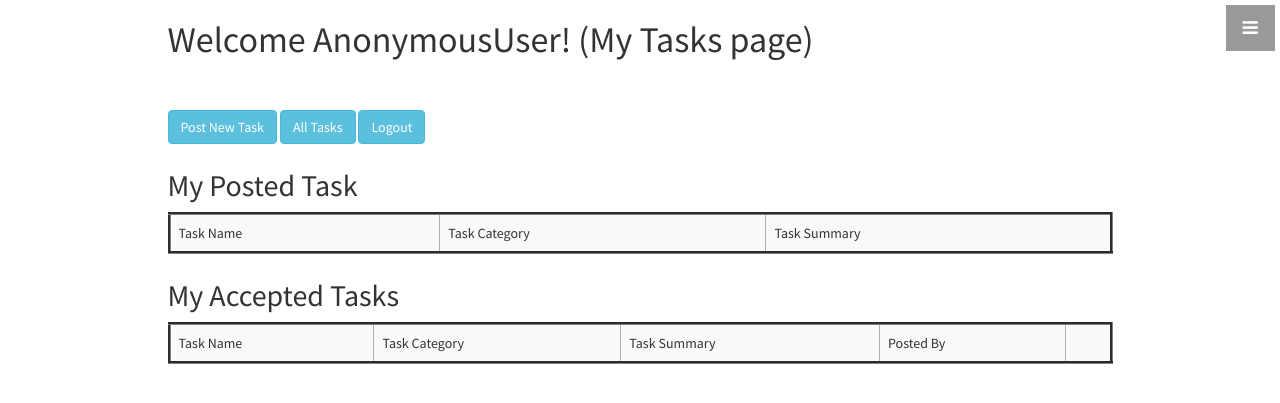
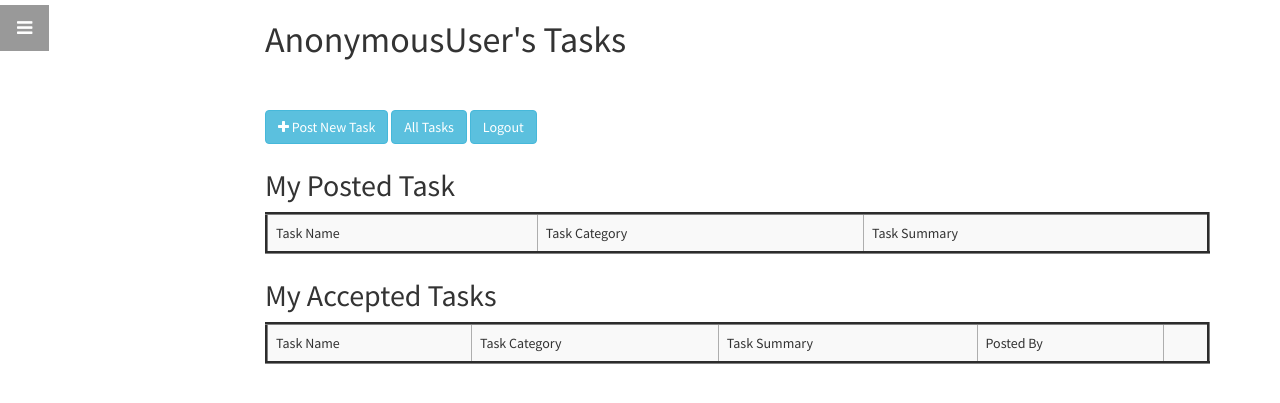
Before and after one commit to kayhuynh/CampusHelper, a Django app: template CampusHelperApp/templates/mytasks.html in a window 1280 px wide. Shown: the top 403 px of the page. Run offline with Django 3.2, Linux system fonts and the light colour scheme; the template is opened without the code that fills it, so the values that code supplies are empty; some libraries are stand-ins or nearby versions.

Commit message:
moved nav bar, also container offset+1

```diff
--- a/CampusHelperApp/static/css/stylish-portfolio.css
+++ b/CampusHelperApp/static/css/stylish-portfolio.css
@@ -70,10 +70,10 @@ hr.small {
 #sidebar-wrapper {
     z-index: 1000;
     position: fixed;
-    right: 0;
+    left: 0;
     width: 250px;
     height: 100%;
-    margin-right: -250px;
+    margin-left: -250px;
     overflow-y: auto;
     background: #222;
     -webkit-transition: all 0.4s ease 0s;
@@ -133,11 +133,11 @@ hr.small {
     z-index: 1;
     position: fixed;
     top: 0;
-    right: 0;
+    left: 0;
 }
 
 #sidebar-wrapper.active {
-    right: 250px;
+    left: 250px;
     width: 250px;
     -webkit-transition: all 0.4s ease 0s;
     -moz-transition: all 0.4s ease 0s;
--- a/CampusHelperApp/templates/mytasks.html
+++ b/CampusHelperApp/templates/mytasks.html
@@ -1,7 +1,7 @@
 {% extends 'postBoard/base.html' %}
-{% block body_title %} Welcome {{ user }}! (My Tasks page){% endblock %}
+{% block body_title %}  {{ user }}'s Tasks {% endblock %}
 {% block content %}
-<a href="/newtask" class="btn btn-info btn-large"><i class="icon-plus"></i> Post New Task</a>
+<a href="/newtask" class="btn btn-info btn-large"><i class="fa fa-plus"></i> Post New Task</a>
 <a href="/alltasks" class="btn btn-info btn-large"><i class="icon-plus"></i> All Tasks</a>
 <a id="logoutLink" class="btn btn-info btn-large"><i class="icon-plus"></i> Logout</a>
 <div style="margin-bottom:25px">
--- a/CampusHelperApp/templates/postBoard/base.html
+++ b/CampusHelperApp/templates/postBoard/base.html
@@ -51,7 +51,7 @@
      {% include "navBar.html" %}
     <div class="container">
         <div class="row">
-            <div class="col-lg-10 col-lg-offset-1">
+            <div class="col-lg-10 col-lg-offset-2">
                 <h1 style="margin-bottom:50px"> {% block body_title %}User Name's CampusHelper{% endblock %}</h1>
 
                 {% block content %}
```
